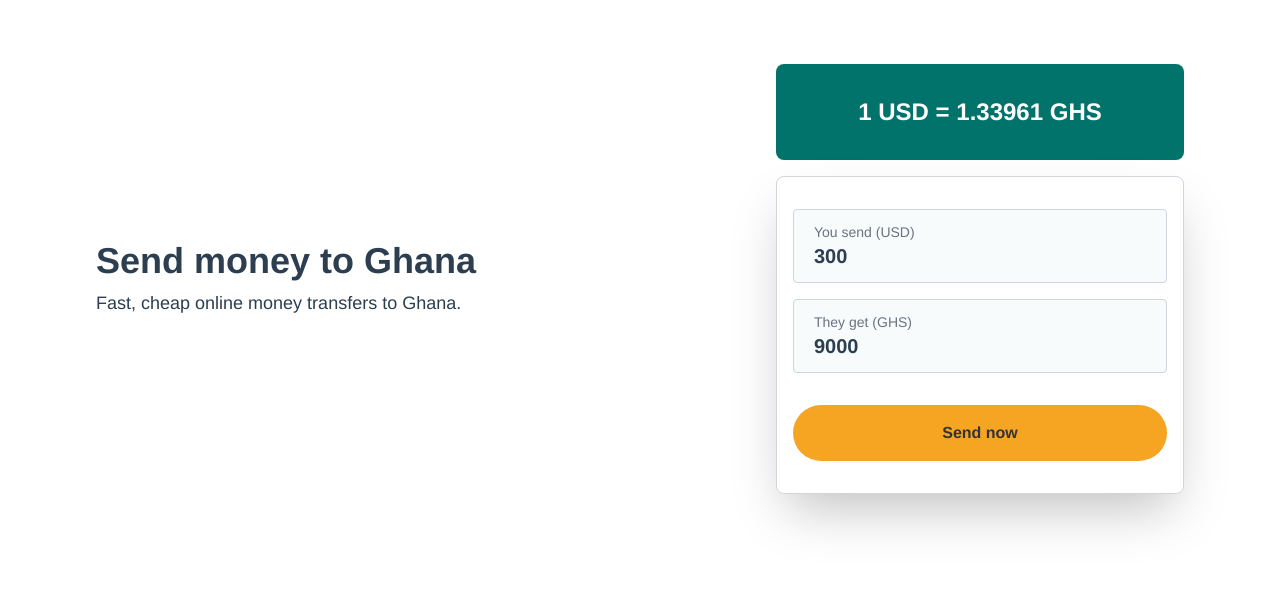
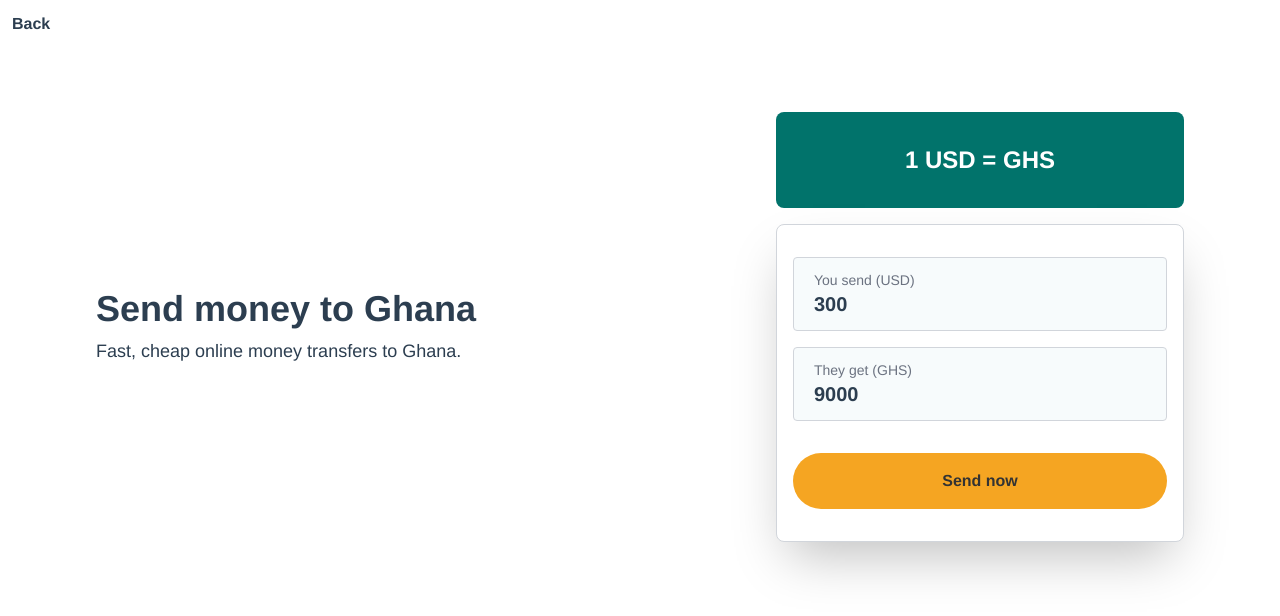
Before and after one commit to ejirocodes/remittance-app, a Vue app: page /send-money/ghana in a window 1280 px wide. Shown: the top 616 px of the page. Built offline with nearby package versions, Linux system fonts and the light colour scheme; no server answers.

Commit message:
navigation

```diff
--- a/src/components/CountryDropdown.vue
+++ b/src/components/CountryDropdown.vue
@@ -26,9 +26,10 @@
           hover:bg-gray-100
         "
       >
-        <router-link :to="`/send-money/${country.name.toLowerCase()}`" class="inline-flex
-          items-center
-          justify-between w-full">
+        <router-link
+          :to="`/send-money/${country.name.toLowerCase()}`"
+          class="inline-flex items-center justify-between w-full"
+        >
           <!-- @click="getRate(country)" -->
           <div class="flex items-center">
             <span class="inline-block mr-2 text-2xl">{{ country.flag }}</span>
@@ -49,7 +50,7 @@
 
 <script lang="ts">
 import { defineComponent, ref, getCurrentInstance } from "vue";
-import ApiService from "@/services/api.service";
+// import ApiService from "@/services/api.service";
 
 export default defineComponent({
   props: {
@@ -63,15 +64,15 @@ export default defineComponent({
     // }
   },
   setup(props, { emit }) {
-    const internalInstance = getCurrentInstance();
-    // @ts-ignore
-    const axios = internalInstance.appContext.config.globalProperties.axios;
+    // const internalInstance = getCurrentInstance();
+    // // @ts-ignore
+    // const axios = internalInstance.appContext.config.globalProperties.axios;
 
-    const getRate = async (country: any) => {
-      const { data } = await ApiService.getRates(axios);
-      console.log(data.rates[country.code]);
-    };
-    return { getRate };
+    // const getRate = async (country: any) => {
+    //   const { data } = await ApiService.getRates(axios);
+    //   console.log(data.rates[country.code]);
+    // };
+    // return { getRate };
   },
 });
 </script>
--- a/src/components/SearchForm.vue
+++ b/src/components/SearchForm.vue
@@ -55,7 +55,7 @@ export default defineComponent({
   },
   setup() {
     name: "SearchForm";
-    const openCountryDropdown = ref<boolean>(false);
+    const openCountryDropdown = ref<boolean>(true);
     const countryValue = ref<string>("");
     const countries = ref([
       {
--- a/src/views/SendMoney.vue
+++ b/src/views/SendMoney.vue
@@ -1,4 +1,6 @@
 <template>
+  <div class="text-left">
+    <button class="p-3 font-bold" @click="router.back()">Back</button>
     <section
       class="text-left lg:px-24 lg:py-16 flex items-center justify-between"
     >
@@ -11,8 +13,30 @@
         </p>
       </div>
       <div class="w-3/5">
-      <div class="text-center py-8 bg-secdark text-white rounded-lg font-black text-2xl mb-4">1 USD = {{1.33961}} {{ selectedCountry.code }}</div>
-      <div class="shadow-2xl px-4 py-8 rounded-lg border border-solid border-gray-300 bg-white">
+        <div
+          class="
+            text-center
+            py-8
+            bg-secdark
+            text-white
+            rounded-lg
+            font-black
+            text-2xl
+            mb-4
+          "
+        >
+          1 USD = {{ currentRate }} {{ selectedCountry.code }}
+        </div>
+        <div
+          class="
+            shadow-2xl
+            px-4
+            py-8
+            rounded-lg
+            border border-solid border-gray-300
+            bg-white
+          "
+        >
           <div
             class="transaction-display mb-4"
             v-if="selectedCountry.fastDelivery"
@@ -77,18 +101,32 @@
         </div>
       </div>
     </section>
+  </div>
 </template>
 
 <script lang="ts">
-import { defineComponent, ref, computed } from "vue";
+import {
+  defineComponent,
+  ref,
+  computed,
+  onMounted,
+  getCurrentInstance,
+} from "vue";
 import { useRoute } from "vue-router";
-
+import ApiService from "@/services/api.service";
+import { useRouter } from "vue-router";
 export default defineComponent({
   name: "SendMoney",
   setup() {
     let route = useRoute();
+    let router = useRouter();
+    const internalInstance = getCurrentInstance();
+
     const sendAmouut = ref<string>("300");
     const receivedAmouut = ref<string>("9000");
+    const currentRate = ref<number>();
+    // @ts-ignore
+    const axios = internalInstance.appContext.config.globalProperties.axios;
     const countries = ref([
       {
         name: "Nigeria",
@@ -119,7 +157,25 @@ export default defineComponent({
       );
     });
 
-    return { selectedCountry, route, sendAmouut, receivedAmouut };
+    const getRate = async () => {
+      const { data } = await ApiService.getRates(axios);
+      // @ts-ignore
+      currentRate.value = data.rates[selectedCountry.value.code];
+      console.log(currentRate.value);
+    };
+
+    onMounted(() => {
+      getRate();
+    });
+
+    return {
+      selectedCountry,
+      route,
+      sendAmouut,
+      receivedAmouut,
+      currentRate,
+      router,
+    };
   },
 });
 </script>
```
Lines whose indentation alone changed are shown as unchanged.
